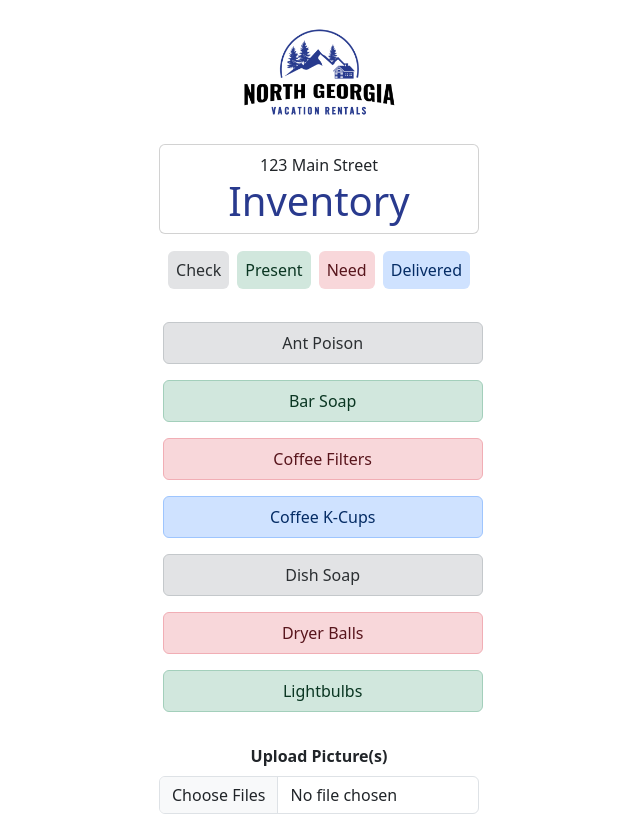
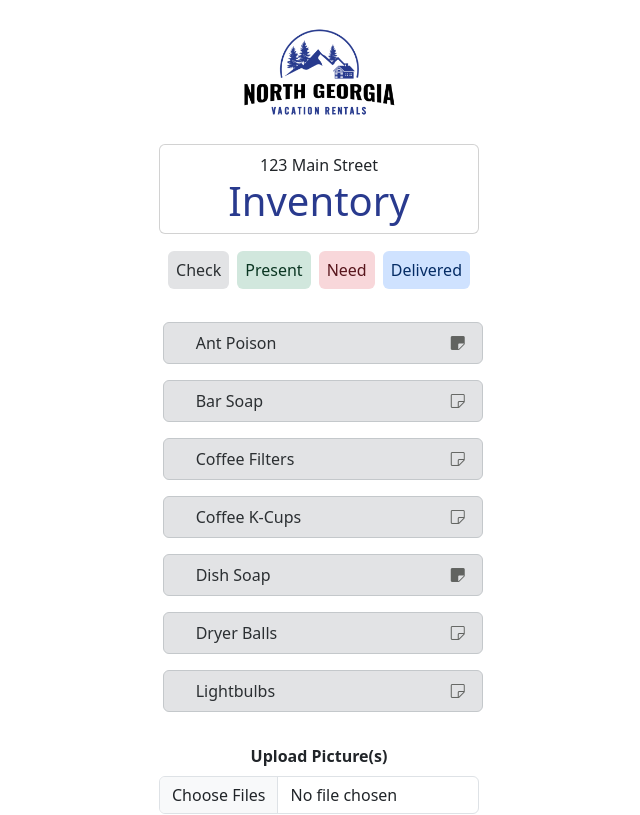
Before and after one commit to ngvrtech/nexus, a React (Vite) app in the folder client/: page /field/1/inventory in a window 1280 px wide. Shown: the top 815 px of the page, without its empty margins (321-961 px from the left). Built offline with nearby package versions, Linux system fonts and the light colour scheme.

Commit message:
Inventory item status and notes completed

```diff
--- a/client/package.json
+++ b/client/package.json
@@ -12,6 +12,7 @@
   "dependencies": {
     "@popperjs/core": "^2.11.8",
     "bootstrap": "^5.3.2",
+    "bootstrap-icons": "^1.11.3",
     "react": "^18.2.0",
     "react-dom": "^18.2.0",
     "react-router-dom": "^6.22.0"
--- a/client/src/components/FieldInventory.jsx
+++ b/client/src/components/FieldInventory.jsx
@@ -1,5 +1,6 @@
 import { useState } from "react";
 import { Link } from "react-router-dom";
+import "bootstrap-icons/font/bootstrap-icons.css";
 
 const FieldInventory = () => {
   const [user, setUser] = useState({
@@ -11,14 +12,36 @@ const FieldInventory = () => {
     image: "https://placehold.co/600x400",
   });
   const [inventory, setInventory] = useState([
-    { name: "Ant Poison", status: "Check", notes: "" },
-    { name: "Bar Soap", status: "Present", notes: "" },
-    { name: "Coffee Filters", status: "Need", notes: "" },
-    { name: "Coffee K-Cups", status: "Delivered", notes: "" },
-    { name: "Dish Soap", status: "Check", notes: "" },
-    { name: "Dryer Balls", status: "Need", notes: "" },
-    { name: "Lightbulbs", status: "Present", notes: "" },
+    { name: "Ant Poison", status: "Check", notes: "aaa" },
+    { name: "Bar Soap", status: "Check", notes: "" },
+    { name: "Coffee Filters", status: "Check", notes: "" },
+    { name: "Coffee K-Cups", status: "Check", notes: "" },
+    { name: "Dish Soap", status: "Check", notes: "s" },
+    { name: "Dryer Balls", status: "Check", notes: "" },
+    { name: "Lightbulbs", status: "Check", notes: "" },
   ]);
+  const [showModal, setShowModal] = useState(false);
+  const [notesValue, setNotesValue] = useState({});
+
+  const handleShow = (name, notes) => {
+    setNotesValue({ name: name, notes: notes });
+    setShowModal(true);
+  };
+  const handleClose = () => setShowModal(false);
+
+  const handleClear = () => setNotesValue({ ...notesValue, notes: "" });
+
+  const handleNotesValue = (e) => {
+    setNotesValue({ ...notesValue, notes: e.target.value });
+  };
+
+  const handleSubmit = (name, notes) => {
+    const updatedInventory = inventory.map((item) =>
+      item.name === name ? { ...item, notes: notes } : item
+    );
+    setInventory(updatedInventory);
+    handleClose();
+  };
 
   const getAlertClass = (status) => {
     const classMap = {
@@ -83,12 +106,35 @@ const FieldInventory = () => {
                 return (
                   <div
                     className={`alert ${getAlertClass(item.status)} m-3 p-2`}
-                    role="button"
-                    onClick={handleClick.bind(null, item.name, item.status)}
                     key={item.id}
                     style={{ width: "20rem" }}
                   >
-                    {item.name}
+                    <div className="row">
+                      <div
+                        className="col d-flex justify-content-start mx-4"
+                        role="button"
+                        onClick={handleClick.bind(null, item.name, item.status)}
+                      >
+                        {item.name}
+                      </div>
+                      <div
+                        className="col-1 d-flex justify-content-end mx-2"
+                        role="button"
+                        onClick={handleShow.bind(null, item.name, item.notes)}
+                      >
+                        {item.notes ? (
+                          <i
+                            className="bi bi-sticky-fill"
+                            style={{ color: "#616360" }}
+                          />
+                        ) : (
+                          <i
+                            className="bi bi-sticky"
+                            style={{ color: "#616360" }}
+                          />
+                        )}
+                      </div>
+                    </div>
                   </div>
                 );
               })}
@@ -140,6 +186,66 @@ const FieldInventory = () => {
             <span className="m-3">{user.name}</span>
             <button className="btn btn-outline-secondary btn-sm">Logout</button>
           </div>
+          {/* Modal Box */}
+          <div>
+            <div
+              className={`modal ${showModal ? "show" : ""}`}
+              tabIndex="-1"
+              role="dialog"
+              style={{ display: showModal ? "block" : "none" }}
+            >
+              <div className="modal-dialog" role="document">
+                <div className="modal-content">
+                  <div className="modal-body">
+                    <form>
+                      <div className="form-group">
+                        <label className="m-2">
+                          Add/Edit Notes for {notesValue.name}
+                        </label>
+                        <textarea
+                          className="form-control"
+                          rows="3"
+                          value={notesValue.notes}
+                          onChange={handleNotesValue}
+                        ></textarea>
+                      </div>
+                    </form>
+                  </div>
+                  <div className="modal-footer">
+                    <button
+                      type="button"
+                      className="btn btn-secondary btn-sm"
+                      onClick={handleClose}
+                    >
+                      Close
+                    </button>
+                    <button
+                      type="button"
+                      className="btn btn-secondary btn-sm"
+                      onClick={handleClear}
+                    >
+                      Clear
+                    </button>
+                    <button
+                      type="button"
+                      className="btn btn-primary btn-sm"
+                      onClick={handleSubmit.bind(
+                        null,
+                        notesValue.name,
+                        notesValue.notes
+                      )}
+                    >
+                      Save Changes
+                    </button>
+                  </div>
+                </div>
+              </div>
+            </div>
+            {showModal && (
+              <div className="modal-backdrop show" onClick={handleClose}></div>
+            )}
+          </div>
+          {/* End Modal */}
         </div>
       </div>
     </div>
```
Also changed, not shown: 1 other file (tests, documents, lock files or other folders).
